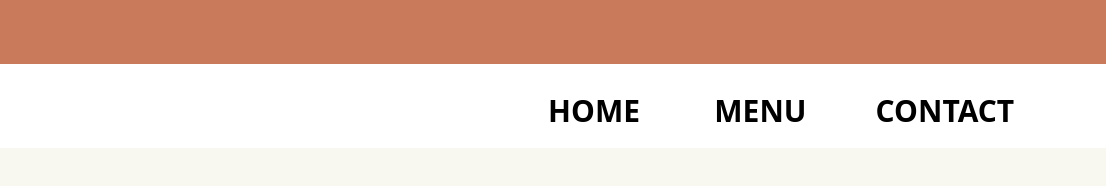
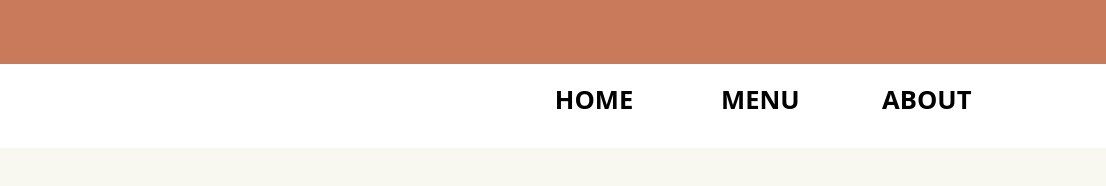
Before and after one commit to Seif-Sedky/resturant-page, a website built with webpack: page src/template.html in a window 1280 px wide. Shown: the full height of the page, 174-1280 px from the left. Built offline with nearby package versions, Linux system fonts and the light colour scheme.

Commit message:
Make Nav dynamic

```diff
--- a/src/style.css
+++ b/src/style.css
@@ -44,11 +44,11 @@ header {
 .nav {
     font-weight: 900;
     font-family: system-ui, -apple-system, BlinkMacSystemFont, 'Segoe UI', Roboto, Oxygen, Ubuntu, Cantarell, 'Open Sans', 'Helvetica Neue', sans-serif;
-    font-size: 30px;
+    font-size: 2vw;
 
     text-align: center;
     width: 8vw;
-    height: 4vh;
+    height: 6vh;
 }
 
 .nav.selected {
--- a/src/template.html
+++ b/src/template.html
@@ -15,7 +15,7 @@
         <div id="navs">
             <nav class="nav" id="home">HOME</nav>
             <nav class="nav" id="menu">MENU</nav>
-            <nav class="nav" id="contact">CONTACT</nav>
+            <nav class="nav" id="contact">ABOUT</nav>
         </div>
     </header>
     <div id="content">
--- a/webpack.config.js
+++ b/webpack.config.js
@@ -1,4 +1,3 @@
-// webpack.config.js
 const path = require("path");
 const HtmlWebpackPlugin = require("html-webpack-plugin");
 
@@ -21,11 +20,14 @@ module.exports = {
                 test: /\.css$/i,
                 use: ["style-loader", "css-loader"],
             },
-            // webpack.config.js
             {
                 test: /\.html$/i,
                 loader: "html-loader",
             },
+            {
+                test: /\.(png|svg|jpg|jpeg|gif)$/i,
+                type: "asset/resource",
+            },
         ],
     },
 };
```
Also changed, not shown: src/index.js (+11 -2 lines).
